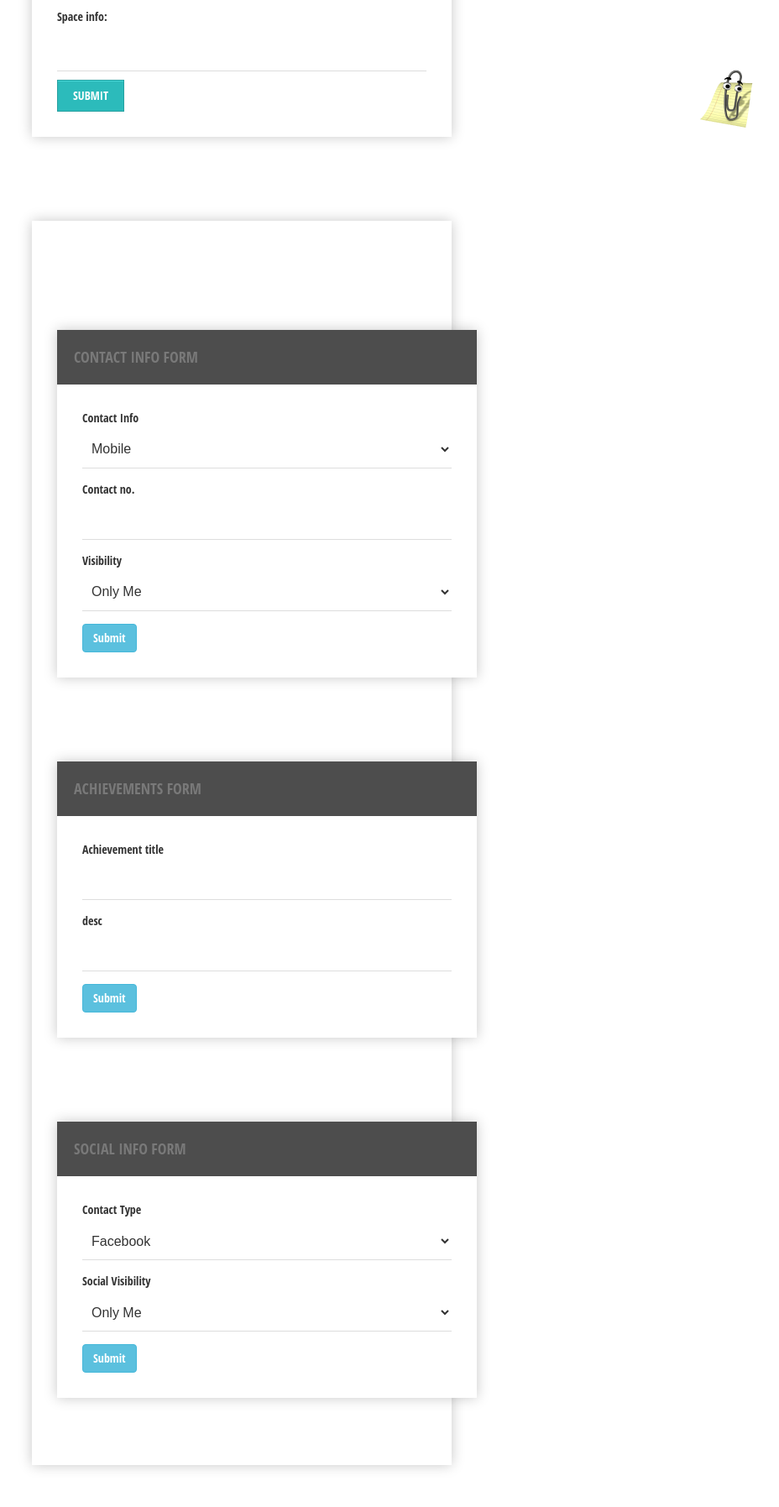
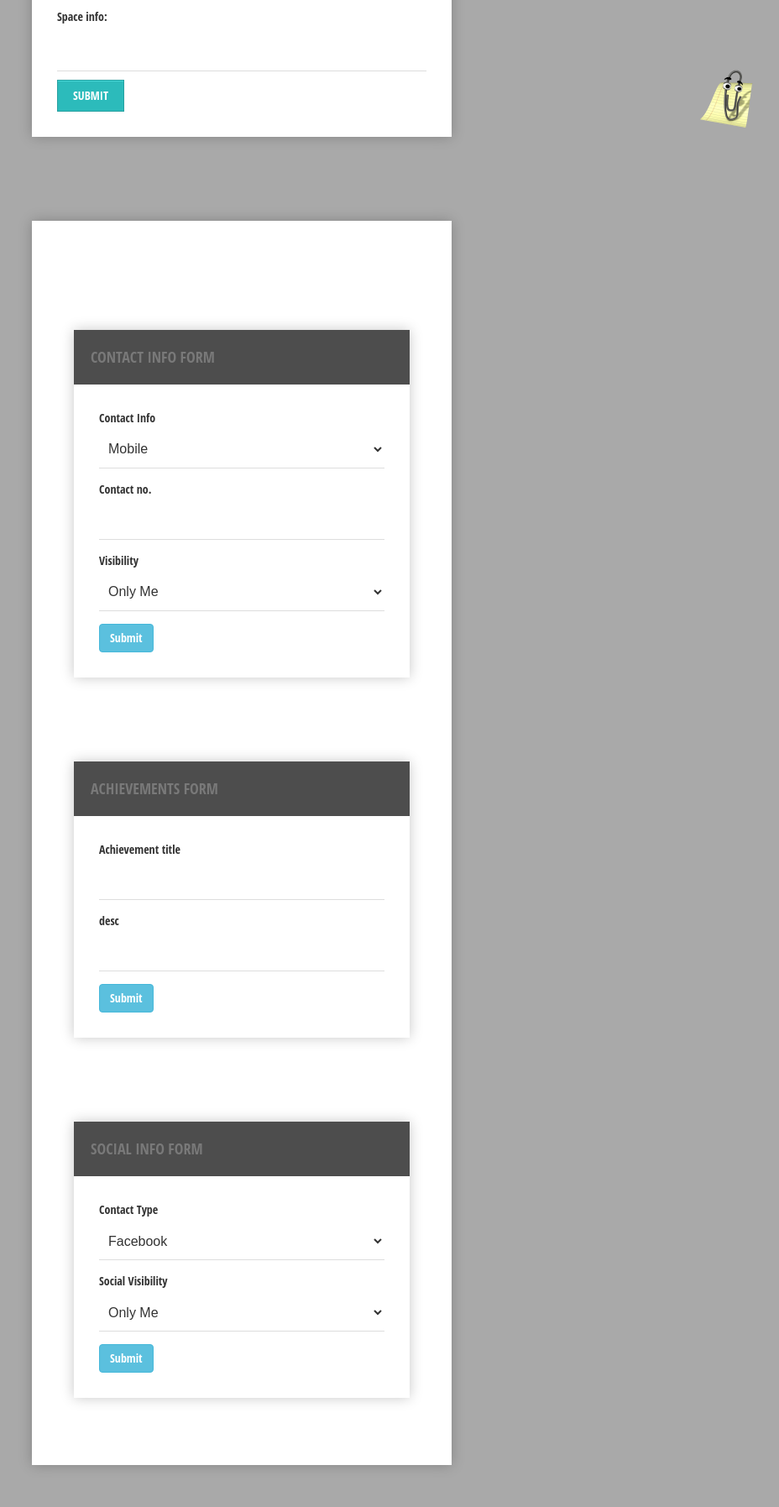
Before and after one commit to VishalCR7/steps, a Django app: template steps/app/templates/app/profile_update.html in a window 1280 px wide. Shown: the part 621-2416 px from the top of the page at 84% size, without its empty margins (352-1280 px from the left). Run offline with Django 3.2, Linux system fonts and the light colour scheme; the template is opened without the code that fills it: values that come from a table or form of the project are taken from there, others are empty; some libraries are stand-ins or nearby versions.

Commit message:
profile_update css fixes

```diff
--- a/steps/app/static/app/css/update_profile.css
+++ b/steps/app/static/app/css/update_profile.css
@@ -70,3 +70,7 @@
     background:linear-gradient(to bottom, #34CACA 5%, #30C9C9 100%);
     background-color:#34CACA;
 }
+
+.update-cards{
+    width: 400px;
+}
--- a/steps/app/templates/app/profile_update.html
+++ b/steps/app/templates/app/profile_update.html
@@ -5,7 +5,7 @@
 <link rel="stylesheet" type="text/css" href="{% static 'app/css/leaderboard.css' %}">
 
 </head>
-<body>
+<body style="background-color: #A9A9A9">
 	<header class="header navbar-fixed-top">
 		<nav class="navbar" role="navigation">
 			<div class="container">
@@ -77,7 +77,7 @@
   <div class="form-style-8 col-sm-6">
 
 <div class="form-container" style="display: flex; flex-direction: column; margin-top: 50px;">
-	<div class="form-style-8 col-sm-6">
+	<div class="form-style-8 col-sm-6 update-cards">
   		<h2>Contact Info Form</h2>
   		<form>
     	<div class="form-group">
@@ -109,7 +109,7 @@
     	</form>
 	</div>
 
-	<div class="form-style-8 col-sm-6">
+	<div class="form-style-8 col-sm-6 update-cards">
 		<form>
 			<h2>Achievements form</h2>
 		<div class="form-group">
@@ -125,7 +125,7 @@
 		</form>
 	</div>
 
-	<div class="form-style-8 col-sm-6">
+	<div class="form-style-8 col-sm-6 update-cards">
 		<form>
 			<h2>Social Info form</h2>
 		<div class="form-group">
@@ -194,3 +194,4 @@
 </html>
 
 {% endblock %}
+O
```
